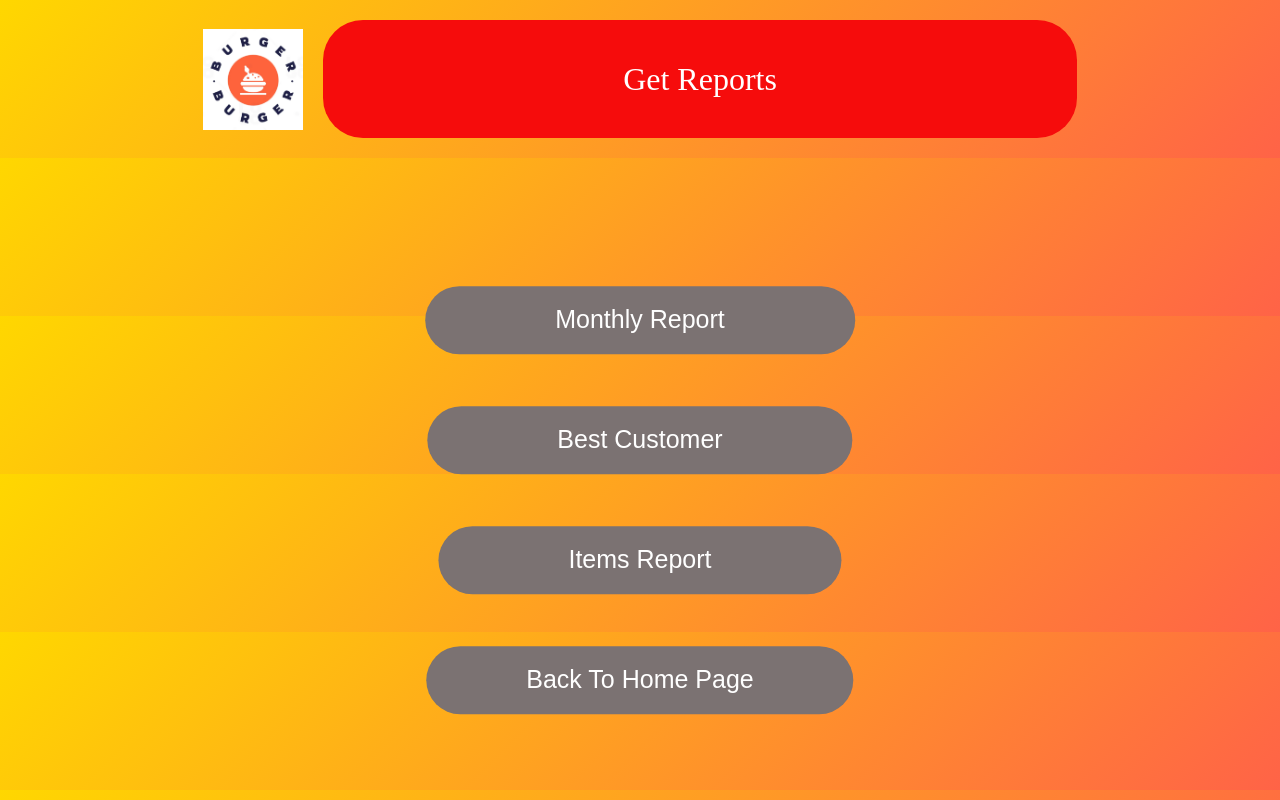
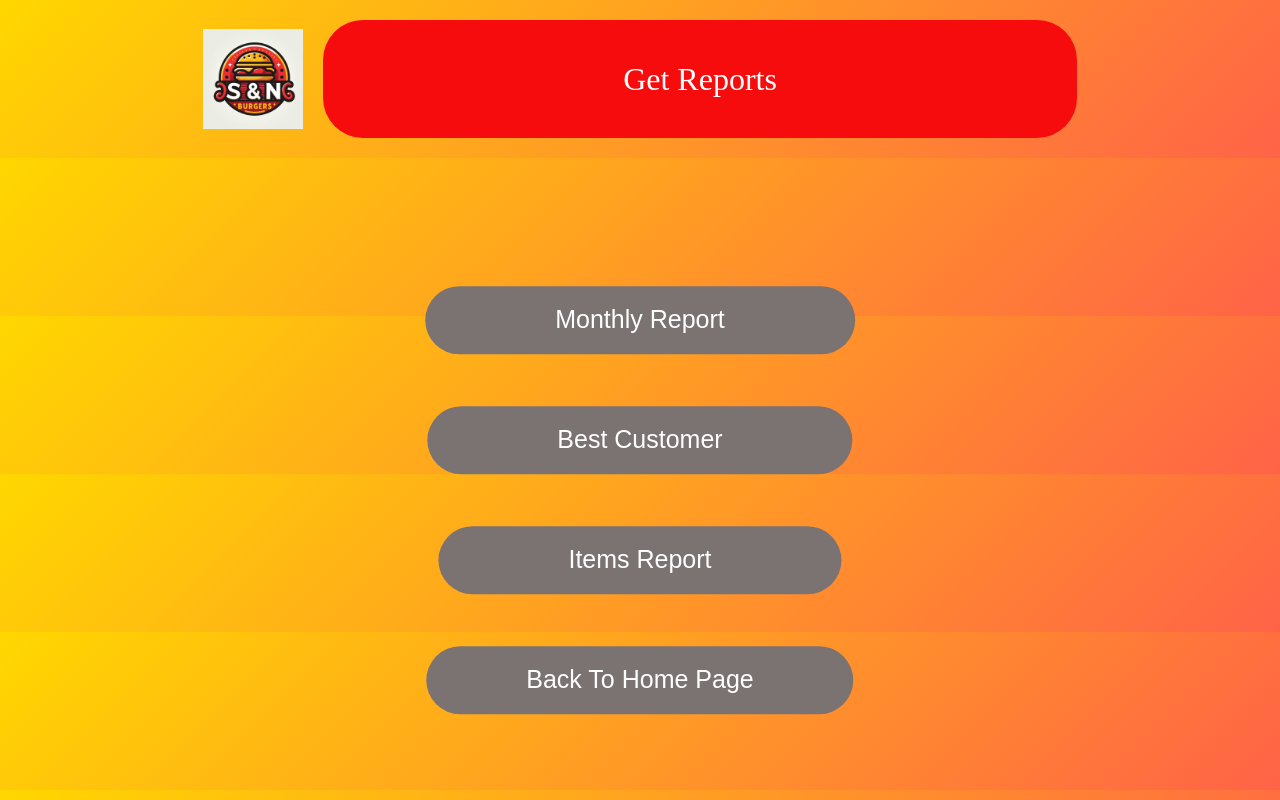
Before and after one commit to SayuruDilina/Burgers, a plain HTML site: page ReportsUI.html in a window 1280 px wide. Drawn offline with nearby package versions, Linux system fonts and the light colour scheme.

Commit message:
third  commit

```diff
--- a/ReportsUI.html
+++ b/ReportsUI.html
@@ -20,7 +20,7 @@
 </head>
 <body>
     <div class="heading-container">
-        <img src="img/logo.png" alt="Logo" class="heading-image">
+        <img src="img/My Logo.jpg" alt="Logo" class="heading-image">
         <h1 id="GetReportHeading">Get  Reports</h1>
          </div>
 
```
